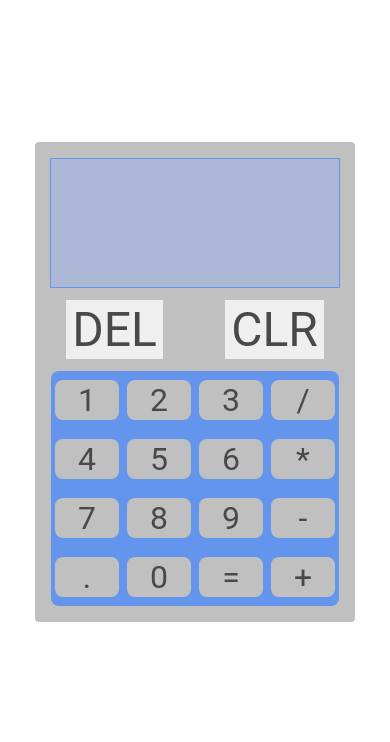
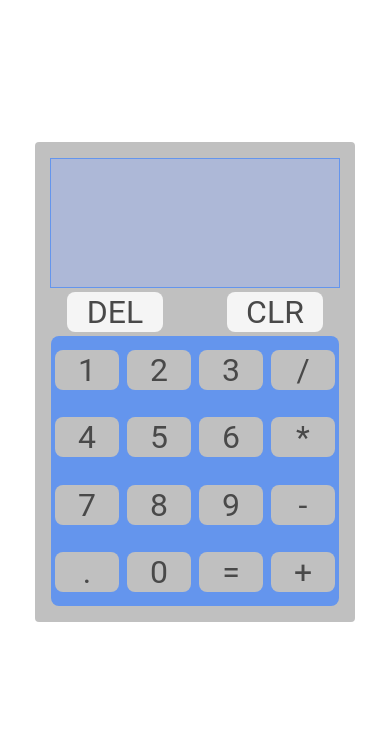
Before and after one commit to Drew-Daniels/calculator, a plain HTML site: page index.html in a window 390 px wide. Shown: the top 742 px of the page. Drawn offline with Linux system fonts and the light colour scheme.

Commit message:
Adjusted the button sizing for better mobile viewing.

```diff
--- a/assets/stylesheets/style.css
+++ b/assets/stylesheets/style.css
@@ -59,11 +59,16 @@ table {
     border: none;
     color: rgb(73, 73, 73);
     border-radius: .25em;
+    text-align: center;
 }
 .btn-option {
-    font-size: 1em;
-    border: 0;
     color: rgb(73, 73, 73);
+    background-color: whitesmoke;
+    width: 3em;
+}
+
+.btn-small {
+    background-color: cornflowerblue;
 }
 #CONTAINER-all {
     display: flex;
@@ -147,14 +152,6 @@ table {
     margin-right: .25em;
 }
 
-.btn-big {
-    font-size: 3em;
-}
-
-.btn-small {
-    background-color: cornflowerblue;
-}
-
 .btn-row {
     display: flex;
     flex-direction: row;
--- a/index.html
+++ b/index.html
@@ -23,9 +23,9 @@
                             <p id="MAIN-display-text"></p>
                         </div>
                     </div>
-                    <div id="CONTAINER-btn-big" class="btn-base btn-big">
-                        <button id='deleteBtn' class="btn-option">DEL</button>
-                        <button id='clearBtn' class="btn-option">CLR</button>
+                    <div id="CONTAINER-btn-big">
+                        <button id='deleteBtn' class="btn-base btn-option">DEL</button>
+                        <button id='clearBtn' class="btn-base btn-option">CLR</button>
                     </div>
                     <div id="CONTAINER-btn-small" class="btn-base btn-small">
                         <div id="row-one" class="btn-row">
```
